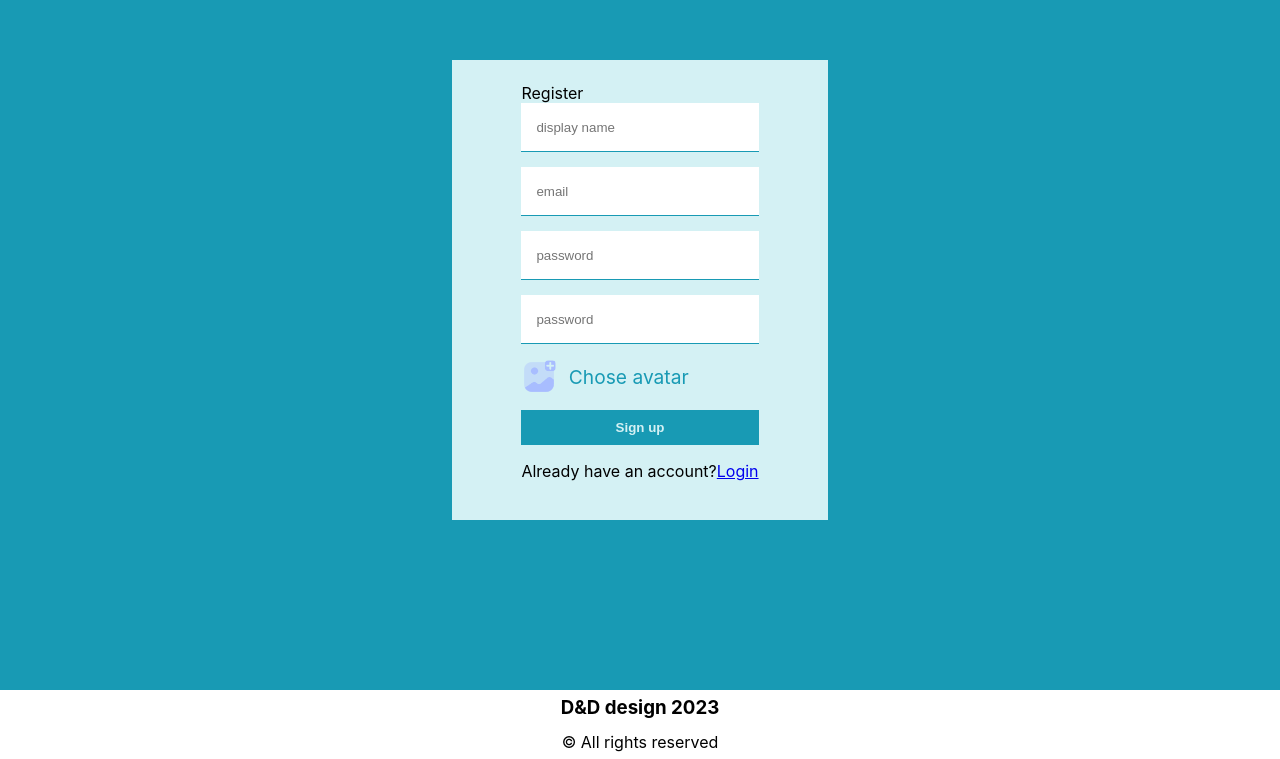
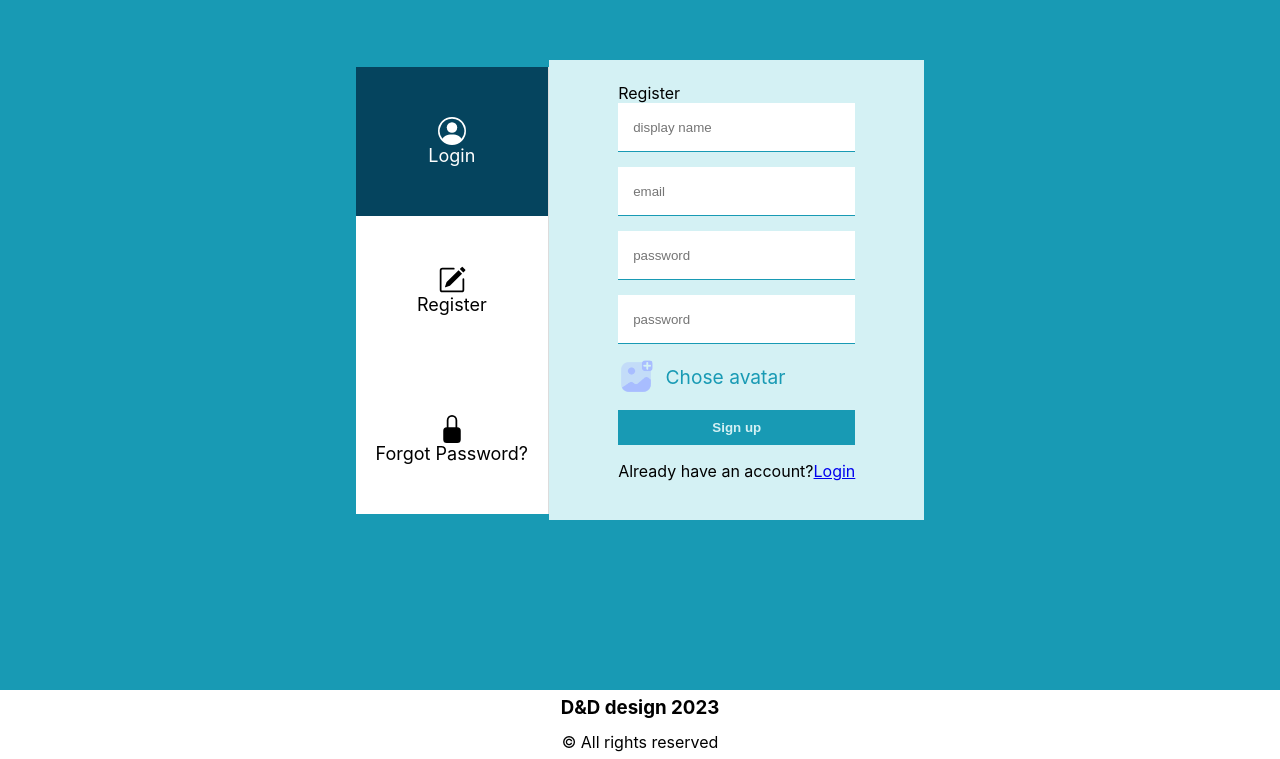
Before and after one commit to DenisTagaev/webchat, a React (Create React App) app: page /register in a window 1280 px wide. Shown: the part 110-869 px from the top of the page. Built offline with nearby package versions, Linux system fonts and the light colour scheme; no server answers.

Commit message:
created new component 'Logbar', sccs file, icons

```diff
--- a/package.json
+++ b/package.json
@@ -9,6 +9,7 @@
     "firebase": "^9.17.1",
     "react": "^18.2.0",
     "react-dom": "^18.2.0",
+    "react-icons": "^4.7.1",
     "react-scripts": "^5.0.1",
     "sass": "^1.58.0",
     "web-vitals": "^2.1.4"
--- /dev/null
+++ b/src/components/Logbar/Logbar.jsx
@@ -0,0 +1,57 @@
+import React, { useState } from "react";
+import { BsPersonCircle } from "react-icons/bs";
+import { BsPencilSquare } from "react-icons/bs";
+import { BsLockFill } from "react-icons/bs";
+
+import "./Logbar.scss";
+
+const Logbar = () => {
+  const [selectedOption, setSelectedOption] = useState("login");
+
+  const handleOptionChange = (event) => {
+    setSelectedOption(event.target.value);
+  };
+
+  return (
+    <div className="logBarMainContainer">
+      <label>
+        <input
+          type="radio"
+          name="option"
+          value="login"
+          checked={selectedOption === "login"}
+          onChange={handleOptionChange}
+        />
+        <span className="checkmark">
+          <BsPersonCircle className="logIcons"/>
+          Login
+        </span>
+      </label>
+      <label>
+        <input
+          type="radio"
+          name="option"
+          value="register"
+          checked={selectedOption === "register"}
+          onChange={handleOptionChange}
+        />
+        <span className="checkmark">
+          <BsPencilSquare className="logIcons"/>
+          Register
+        </span>
+      </label>
+      <label>
+        <input
+          type="radio"
+          name="option"
+          value="forgot"
+          checked={selectedOption === "forgot"}
+          onChange={handleOptionChange}
+        />
+        <span className="checkmark"><BsLockFill className="logIcons"/>Forgot Password?</span>
+      </label>
+    </div>
+  );
+};
+
+export default Logbar;
--- /dev/null
+++ b/src/components/Logbar/Logbar.scss
@@ -0,0 +1,41 @@
+@import '../../index.scss';
+
+.logBarMainContainer {
+  display: flex;
+  flex-direction: column;
+  // position: relative;
+  // padding-left: 30px;
+  // margin-bottom: 12px;
+  cursor: pointer;
+  font-size: 16px;
+  // user-select: none;
+
+  input {
+    position: absolute;
+    cursor: pointer;
+
+    &:checked + .checkmark {
+      background-color: $mainDark;
+      color: #fff;
+    }
+    &:not(:checked) + .checkmark {
+      color: #000;
+    }
+
+  }
+
+  .checkmark {
+    background: #fff;
+    border-right: 1px solid #dcdcdc;
+    cursor: pointer;
+    display: block;
+    text-align: center;
+    font-size: 18px;
+    padding: 50px 20px;
+    position: relative;
+
+    .logIcons {
+      @include logIcons;
+    }
+  }
+}
--- a/src/index.scss
+++ b/src/index.scss
@@ -5,12 +5,13 @@ $secondary: #75E6DA;
 $mainLight: #D4F1F4;
 
 // consider adding mixins for flex display and common form styling
-@mixin flex-centered{
+@mixin flex-centered {
   display: flex;
   align-items: center;
   justify-content: center;
 }
-@mixin initial-inputs{
+
+@mixin initial-inputs {
   height: 18px;
   padding: 15px;
   border: none;
@@ -29,13 +30,20 @@ body {
   -moz-osx-font-smoothing: grayscale;
 }
 
-footer{
+footer {
   display: flex;
   width: 100%;
   flex-direction: column;
   align-items: center;
 
-  h3, p {
+  h3,
+  p {
     margin: 0.5%;
   }
 }
+
+@mixin logIcons {
+  display: block;
+  font-size: 28px;
+  margin: 0 auto;
+}
--- a/src/pages/registration/Register.jsx
+++ b/src/pages/registration/Register.jsx
@@ -1,18 +1,18 @@
-import React, { useState } from 'react';
-import { useNavigate, Link } from 'react-router-dom';
+import React, { useState } from "react";
+import { useNavigate, Link } from "react-router-dom";
 import { createUserWithEmailAndPassword } from "firebase/auth";
-import { auth } from '../../environments/firebase';
-import AddImg from '../../imgs/addAvatar.png';
-import './Register.scss';
-
+import { auth } from "../../environments/firebase";
+import AddImg from "../../imgs/addAvatar.png";
+import Logbar from "../../components/Logbar/Logbar";
+import "./Register.scss";
 
 const Register = () => {
   // setting an object to contain current form values
   const [formData, setFormData] = useState({
-        nickname: '',
-        email: '',
-        password: '',
-        repeatPassword: '',
+    nickname: "",
+    email: "",
+    password: "",
+    repeatPassword: "",
   });
   // setting an object to contain current form errors
   const [errors, setErrors] = useState({});
@@ -49,7 +49,7 @@ const Register = () => {
         .then((userCredential) => {
           // Signed in
           const user = userCredential.user;
-                navigator('/');
+          navigator("/");
           // console.log(user)
           // ...
         })
@@ -58,7 +58,7 @@ const Register = () => {
           const errorMessage = error.message;
 
           // Error conctat string to output
-                console.log(errorCode + '\n ' + errorMessage)
+          console.log(errorCode + "\n " + errorMessage);
         });
     }
   };
@@ -67,25 +67,25 @@ const Register = () => {
   const validateField = (name, value) => {
     const errors = {};
 
-        if (name === 'nickname') {
+    if (name === "nickname") {
       if (!value.trim()) {
-                errors.nickname = 'Nickname is required';
+        errors.nickname = "Nickname is required";
       }
-        } else if (name === 'email') {
+    } else if (name === "email") {
       if (!value.trim()) {
-                errors.email = 'Email is required';
+        errors.email = "Email is required";
       } else if (!/\S+@\S+\.\S+/.test(value)) {
-                errors.email = 'Email is invalid';
+        errors.email = "Email is invalid";
       }
-        } else if (name === 'password') {
+    } else if (name === "password") {
       if (!value.trim()) {
-                errors.password = 'Password is required';
+        errors.password = "Password is required";
       } else if (value.length < 6) {
-                errors.password = 'Password must be at least 6 characters';
+        errors.password = "Password must be at least 6 characters";
       }
-        } else if (name === 'repeatPassword') {
+    } else if (name === "repeatPassword") {
       if (value !== formData.password) {
-                errors.repeatPassword = 'Passwords do not match';
+        errors.repeatPassword = "Passwords do not match";
       }
     }
     return errors;
@@ -96,23 +96,23 @@ const Register = () => {
     const errors = {};
 
     if (!data.nickname.trim()) {
-        errors.nickname = 'Nickname is required';
+      errors.nickname = "Nickname is required";
     }
 
     if (!data.email.trim()) {
-        errors.email = 'Email is required';
+      errors.email = "Email is required";
     } else if (!/\S+@\S+\.\S+/.test(data.email)) {
-        errors.email = 'Email is invalid';
+      errors.email = "Email is invalid";
     }
 
     if (!data.password.trim()) {
-        errors.password = 'Password is required';
+      errors.password = "Password is required";
     } else if (data.password.length < 6) {
-        errors.password = 'Password must be at least 6 characters';
+      errors.password = "Password must be at least 6 characters";
     }
 
     if (data.password !== data.repeatPassword) {
-        errors.repeatPassword = 'Passwords do not match';
+      errors.repeatPassword = "Passwords do not match";
     }
 
     return errors;
@@ -120,6 +120,7 @@ const Register = () => {
 
   return (
     <div className="registerContainer">
+        <Logbar />
       <div className="registerWrap">
         <span className="title">Register</span>
         <form className="registerForm" onSubmit={handleSubmit}>
@@ -131,8 +132,9 @@ const Register = () => {
             placeholder="display name"
             onChange={handleChange}
           />
-                    {errors.nickname &&
-                        <span className="formError">{errors.nickname}</span>}
+          {errors.nickname && (
+            <span className="formError">{errors.nickname}</span>
+          )}
           <input
             className="registerInput"
             type="email"
@@ -141,8 +143,7 @@ const Register = () => {
             placeholder="email"
             onChange={handleChange}
           />
-                    {errors.email &&
-                        <span className="formError">{errors.email}</span>}
+          {errors.email && <span className="formError">{errors.email}</span>}
           <input
             className="registerInput"
             type="password"
@@ -151,8 +152,9 @@ const Register = () => {
             placeholder="password"
             onChange={handleChange}
           />
-                    {errors.password &&
-                        <span className="formError">{errors.password}</span>}
+          {errors.password && (
+            <span className="formError">{errors.password}</span>
+          )}
           <input
             className="registerInput"
             type="password"
@@ -161,25 +163,26 @@ const Register = () => {
             placeholder="password"
             onChange={handleChange}
           />
-                    {errors.repeatPassword &&
-                        <span className="formError">{errors.repeatPassword}</span>}
+          {errors.repeatPassword && (
+            <span className="formError">{errors.repeatPassword}</span>
+          )}
           <label id="avatarInput">
-                        <img
-                            id="avatarImage"
-                            src={AddImg}
-                            alt="Chose avatar placeholder"
-                        />
+            <img id="avatarImage" src={AddImg} alt="Chose avatar placeholder" />
             <span>Chose avatar</span>
             {/* to customize standard input look we hide the input element and wrap it in a
                         label with desired output content */}
-                        <input type="file" hidden={true}/>
+            <input type="file" hidden={true} />
           </label>
-                    <button id="registerSubmit" type="submit">Sign up</button>
+          <button id="registerSubmit" type="submit">
+            Sign up
+          </button>
         </form>
         {/* for the react router `Link to` is used instead of `a href="#"` */}
-            <p>Already have an account?<Link to="/login">Login</Link></p>
+        <p>
+          Already have an account?<Link to="/login">Login</Link>
+        </p>
       </div>
     </div>
-    )
-}
+  );
+};
 export default Register;
```
Also changed, not shown: 1 other file (tests, documents, lock files or other folders). Lines whose indentation alone changed are shown as unchanged.
